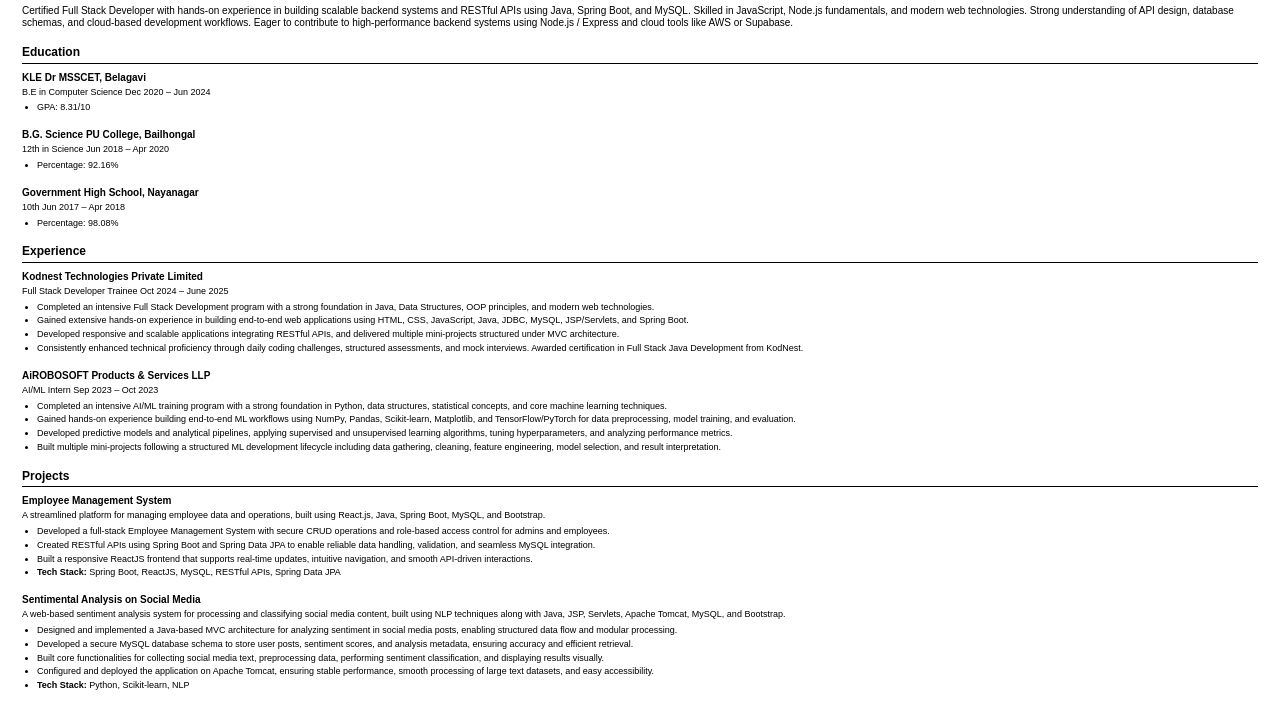
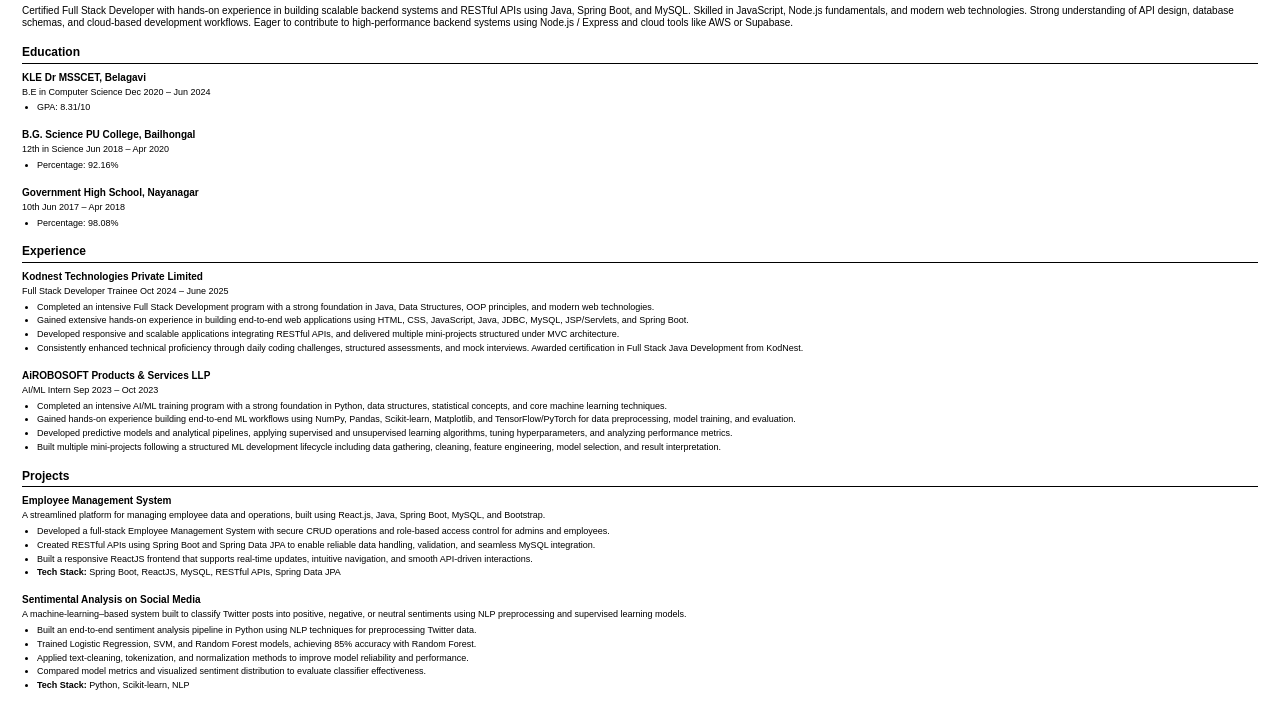
Before and after one commit to Supriyars/Supriya-RESUME, a plain HTML site: page index.html in a window 1280 px wide. Shown: the part 85-789 px from the top of the page. Drawn offline with nearby package versions, Linux system fonts and the light colour scheme.

Commit message:
Revise sentiment analysis project description and details

```diff
--- a/index.html
+++ b/index.html
@@ -187,13 +187,13 @@
             </div>
             <div class="subsection">
                 <h3>Sentimental Analysis on Social Media</h3>
-                <p>A web-based sentiment analysis system for processing and classifying social media content, built using NLP techniques along with Java, JSP, Servlets, Apache Tomcat, MySQL, and Bootstrap.</p>
+                <p>A machine-learning–based system built to classify Twitter posts into positive, negative, or neutral sentiments using NLP preprocessing and supervised learning models.</p>
 
                 <ul>
-                    <li>Designed and implemented a Java-based MVC architecture for analyzing sentiment in social media posts, enabling structured data flow and modular processing.</li>
-                    <li>Developed a secure MySQL database schema to store user posts, sentiment scores, and analysis metadata, ensuring accuracy and efficient retrieval.</li>
-                    <li>Built core functionalities for collecting social media text, preprocessing data, performing sentiment classification, and displaying results visually.</li>
-                    <li>Configured and deployed the application on Apache Tomcat, ensuring stable performance, smooth processing of large text datasets, and easy accessibility.</li>
+                    <li>Built an end-to-end sentiment analysis pipeline in Python using NLP techniques for preprocessing Twitter data.</li>
+                    <li>Trained Logistic Regression, SVM, and Random Forest models, achieving 85% accuracy with Random Forest.</li>
+                    <li>Applied text-cleaning, tokenization, and normalization methods to improve model reliability and performance.</li>
+                    <li>Compared model metrics and visualized sentiment distribution to evaluate classifier effectiveness.</li>
                      <li><strong>Tech Stack:</strong>  Python, Scikit-learn, NLP</li>
 
                 </ul>
```
